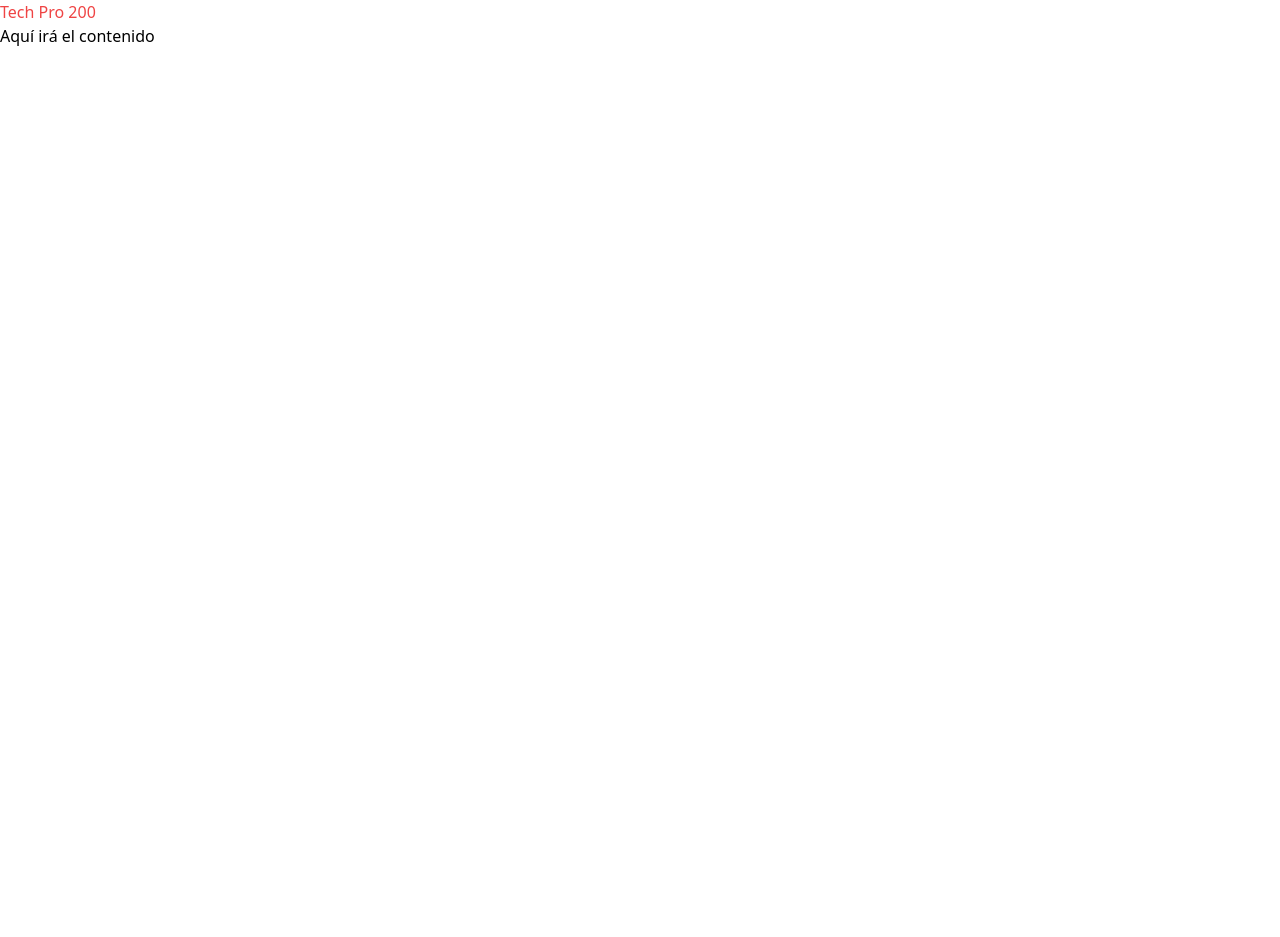
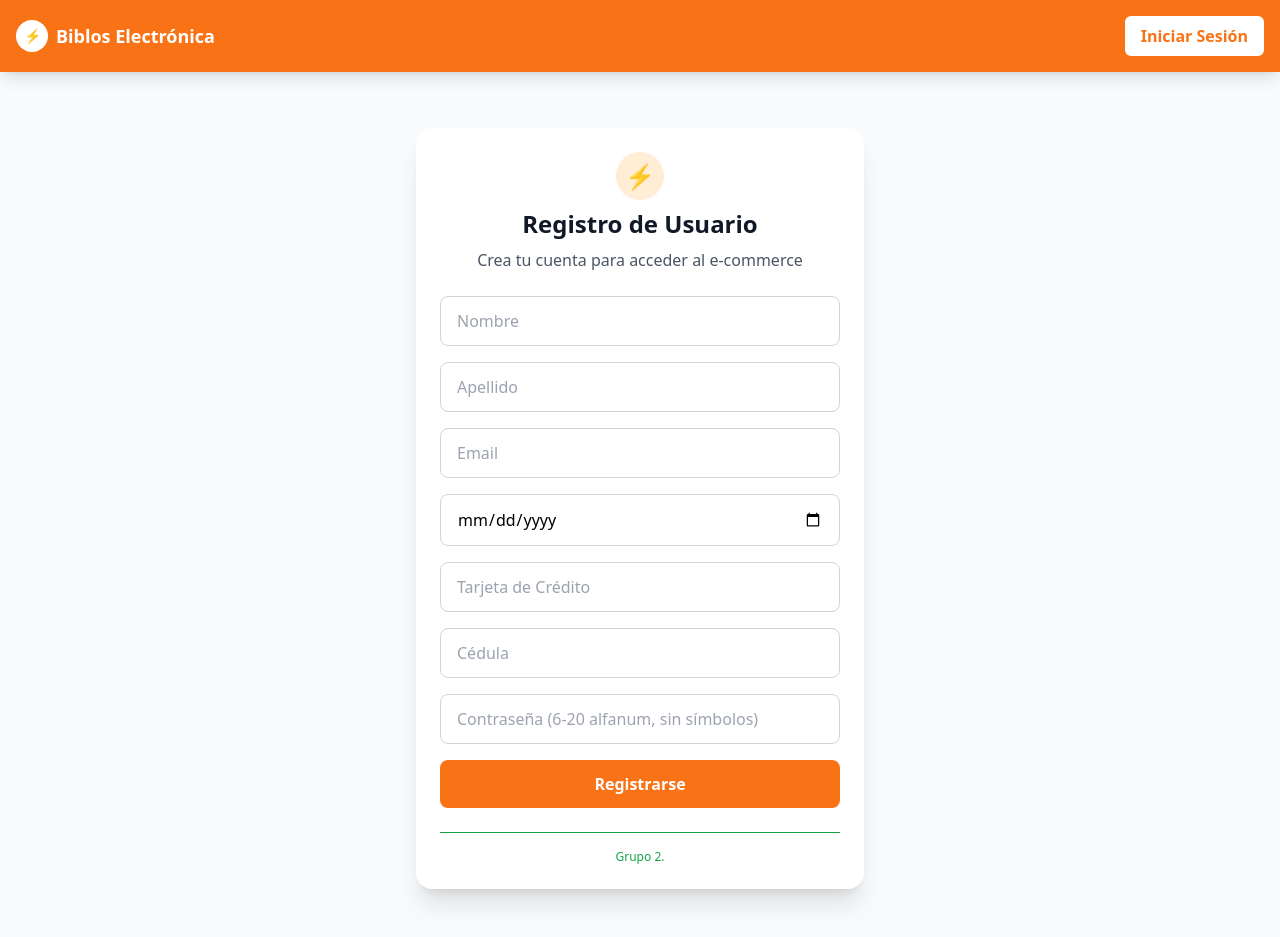
Before and after one commit to TechPro200/Proyecto-Final-E-Commerce, a React (Vite) app: page /register in a window 1280 px wide. Before the commit the page ends 800 px from the top, so only its background shows below. Built offline with nearby package versions, Linux system fonts and the light colour scheme; no server answers.

Commit message:
JIRA-6: Integración form registro con validaciones y Firebase

```diff
--- a/src/App.jsx
+++ b/src/App.jsx
@@ -1,13 +1,82 @@
-function App() {
+import { useState, useEffect } from 'react';
+import { BrowserRouter as Router, Routes, Route, useNavigate, Link } from 'react-router-dom';
+import { onAuthStateChanged } from 'firebase/auth';
+import { auth } from './firebase/config';
+import Register from './components/Register';
+
+function AppContent() {
+  const [user, setUser] = useState(null);
+  const navigate = useNavigate();
+
+  useEffect(() => {
+    const unsubscribe = onAuthStateChanged(auth, (currentUser) => {
+      setUser(currentUser);
+
+      // Si hay usuario logueado → envía a inventario
+      if (currentUser) navigate('/inventory');
+    });
+
+    return unsubscribe;
+  }, [navigate]);
 
   return (
-    <>
-      <h1 className='text-red-500'>Tech Pro 200</h1>
-      <p className="read-the-docs">
-        Aquí irá el contenido
-      </p>
-    </>
-  )
+    <div>
+      {user && (
+        <p className="text-green-500 p-4">
+          Usuario logueado: {user.email}
+        </p>
+      )}
+
+      <Routes>
+        {/* Página principal (Login placeholder) */}
+        <Route
+          path="/"
+          element={
+            <div className="min-h-screen bg-gray-50 flex items-center justify-center py-12 px-4">
+              <div className="max-w-md w-full bg-white rounded-2xl shadow-xl p-6 space-y-6">
+                <h2 className="text-2xl font-bold text-gray-900 text-center">
+                  Iniciar Sesión (Placeholder)
+                </h2>
+                <p className="text-gray-600 text-center">
+                  Próximamente: Form login (HU1.2).
+                </p>
+                <Link
+                  to="/register"
+                  className="block w-full bg-orange-500 text-white font-semibold py-3 px-4 rounded-lg text-center hover:bg-orange-600 transition-colors"
+                >
+                  Registrarse
+                </Link>
+              </div>
+            </div>
+          }
+        />
+
+        {/* Ruta de registro */}
+        <Route path="/register" element={<Register />} />
+
+        {/* Pagina inventario */}
+        <Route
+          path="/inventory"
+          element={
+            <div className="min-h-screen bg-gray-50 p-8">
+              <h1 className="text-2xl font-bold text-gray-900 mb-4">
+                Inventario - Bienvenido!
+              </h1>
+              <p>
+                Próximamente: Lista de productos con stock real-time (HU2.1).
+              </p>
+            </div>
+          }
+        />
+      </Routes>
+    </div>
+  );
 }
 
-export default App
+export default function App() {
+  return (
+    <Router>
+      <AppContent />
+    </Router>
+  );
+}
--- /dev/null
+++ b/src/components/Register.jsx
@@ -0,0 +1,216 @@
+import { useState } from 'react';
+import { createUserWithEmailAndPassword, sendEmailVerification } from 'firebase/auth';
+import { doc, setDoc } from 'firebase/firestore';
+import { auth, db } from '../firebase/config';
+import { Link } from 'react-router-dom';
+
+export default function Register() {
+  const [formData, setFormData] = useState({
+    nombre: '',
+    apellido: '',
+    email: '',
+    fechaNacimiento: '',
+    tarjeta: '',
+    cedula: '',
+    password: '',
+  });
+
+  const [error, setError] = useState('');
+  const [loading, setLoading] = useState(false);
+  const [success, setSuccess] = useState('');
+
+  const handleChange = (e) => {
+    setFormData({ ...formData, [e.target.name]: e.target.value });
+  };
+
+  const validatePassword = (pass) => {
+    const minMax = pass.length >= 6 && pass.length <= 20;
+    const noSymbols = /^[a-zA-Z0-9]+$/.test(pass);
+    return minMax && noSymbols;
+  };
+
+  const handleSubmit = async (e) => {
+    e.preventDefault();
+    setLoading(true);
+    setError('');
+    setSuccess('');
+
+    const emailRegex = /^[^\s@]+@[^\s@]+\.[^\s@]+$/;
+    if (!emailRegex.test(formData.email)) {
+      setError('Email inválido o mal formato.');
+      setLoading(false);
+      return;
+    }
+
+    if (!validatePassword(formData.password)) {
+      setError('Contraseña inválida: 6-20 caracteres alfanuméricos, sin símbolos.');
+      setLoading(false);
+      return;
+    }
+
+    try {
+      const userCredential = await createUserWithEmailAndPassword(
+        auth,
+        formData.email,
+        formData.password
+      );
+      const user = userCredential.user;
+
+      await setDoc(doc(db, 'users', user.uid), {
+        nombre: formData.nombre,
+        apellido: formData.apellido,
+        fechaNacimiento: formData.fechaNacimiento,
+        tarjeta: formData.tarjeta,
+        cedula: formData.cedula,
+        email: formData.email,
+        createdAt: new Date().toISOString(),
+      });
+
+      await sendEmailVerification(user);
+
+      setSuccess('Registro exitoso! Revisa tu email para verificar la cuenta.');
+
+      setFormData({
+        nombre: '',
+        apellido: '',
+        email: '',
+        fechaNacimiento: '',
+        tarjeta: '',
+        cedula: '',
+        password: '',
+      });
+
+    } catch (err) {
+      setError('Error en registro: ' + err.message);
+    } finally {
+      setLoading(false);
+    }
+  };
+
+  return (
+    <div className="min-h-screen bg-gray-50 flex items-center justify-center py-12 px-4">
+      <header className="bg-orange-500 shadow-lg fixed top-0 left-0 right-0 z-40">
+        <div className="max-w-7xl mx-auto px-4 py-4 flex justify-between items-center">
+          <div className="flex items-center">
+            <div className="w-8 h-8 bg-white rounded-full flex items-center justify-center mr-2">
+              <span className="text-orange-500 font-bold text-sm">⚡</span>
+            </div>
+            <h1 className="text-white font-bold text-lg">Biblos Electrónica</h1>
+          </div>
+
+          <div className="flex space-x-2">
+            <Link
+              to="/"
+              className="bg-white text-orange-500 px-4 py-2 rounded-md font-semibold hover:bg-gray-100"
+            >
+              Iniciar Sesión
+            </Link>
+          </div>
+        </div>
+      </header>
+
+      <div className="relative z-10 max-w-md w-full bg-white rounded-2xl shadow-xl p-6 space-y-6 mt-20">
+        <div className="text-center space-y-2">
+          <div className="w-12 h-12 bg-orange-100 rounded-full flex items-center justify-center mx-auto">
+            <span className="text-orange-500 text-2xl">⚡</span>
+          </div>
+          <h2 className="text-2xl font-bold text-gray-900">Registro de Usuario</h2>
+          <p className="text-gray-600">Crea tu cuenta para acceder al e-commerce</p>
+        </div>
+
+        <form className="space-y-4" onSubmit={handleSubmit}>
+          <input
+            type="text"
+            name="nombre"
+            placeholder="Nombre"
+            value={formData.nombre}
+            onChange={handleChange}
+            className="w-full px-4 py-3 border border-gray-300 rounded-lg focus:outline-none focus:ring-2 focus:ring-orange-500"
+            required
+          />
+
+          <input
+            type="text"
+            name="apellido"
+            placeholder="Apellido"
+            value={formData.apellido}
+            onChange={handleChange}
+            className="w-full px-4 py-3 border border-gray-300 rounded-lg focus:outline-none focus:ring-2 focus:ring-orange-500"
+            required
+          />
+
+          <input
+            type="email"
+            name="email"
+            placeholder="Email"
+            value={formData.email}
+            onChange={handleChange}
+            className="w-full px-4 py-3 border border-gray-300 rounded-lg focus:outline-none focus:ring-2 focus:ring-orange-500"
+            required
+          />
+
+          <input
+            type="date"
+            name="fechaNacimiento"
+            value={formData.fechaNacimiento}
+            onChange={handleChange}
+            className="w-full px-4 py-3 border border-gray-300 rounded-lg focus:outline-none focus:ring-2 focus:ring-orange-500"
+            required
+          />
+
+          <input
+            type="text"
+            name="tarjeta"
+            placeholder="Tarjeta de Crédito"
+            value={formData.tarjeta}
+            onChange={handleChange}
+            className="w-full px-4 py-3 border border-gray-300 rounded-lg focus:outline-none focus:ring-2 focus:ring-orange-500"
+            required
+          />
+
+          <input
+            type="text"
+            name="cedula"
+            placeholder="Cédula"
+            value={formData.cedula}
+            onChange={handleChange}
+            className="w-full px-4 py-3 border border-gray-300 rounded-lg focus:outline-none focus:ring-2 focus:ring-orange-500"
+            required
+          />
+
+          <input
+            type="password"
+            name="password"
+            placeholder="Contraseña (6-20 alfanum, sin símbolos)"
+            value={formData.password}
+            onChange={handleChange}
+            className="w-full px-4 py-3 border border-gray-300 rounded-lg focus:outline-none focus:ring-2 focus:ring-orange-500"
+            minLength={6}
+            maxLength={20}
+            required
+          />
+
+          {error && (
+            <p className="text-red-500 text-sm bg-red-50 p-2 rounded">{error}</p>
+          )}
+
+          {success && (
+            <p className="text-green-500 text-sm bg-green-50 p-2 rounded">{success}</p>
+          )}
+
+          <button
+            type="submit"
+            disabled={loading}
+            className="w-full bg-orange-500 text-white font-semibold py-3 px-4 rounded-lg hover:bg-orange-600 disabled:opacity-50 transition-colors"
+          >
+            {loading ? 'Registrando...' : 'Registrarse'}
+          </button>
+        </form>
+
+        <div className="text-center text-xs text-green-600 pt-4 border-t border-green-600">
+          <p>Grupo 2.</p>
+        </div>
+      </div>
+    </div>
+  );
+}
```
